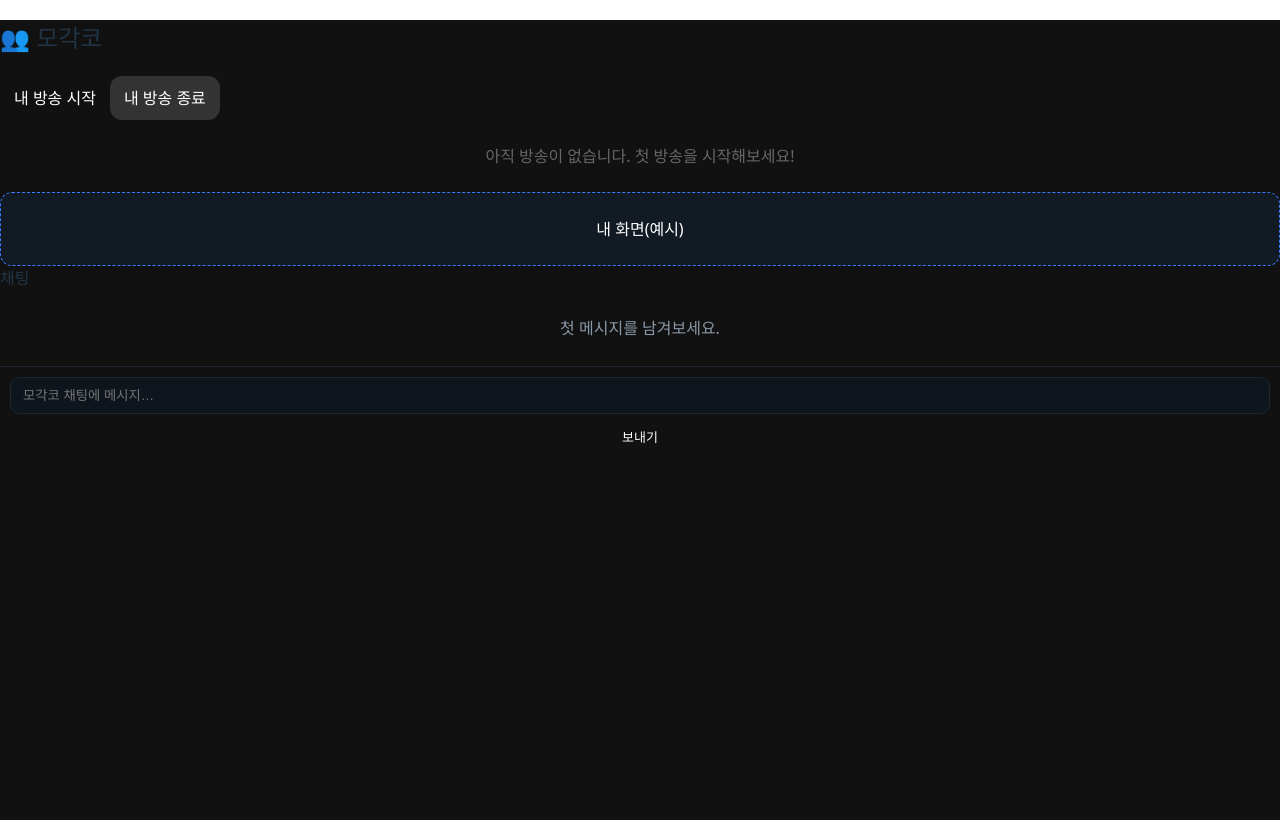
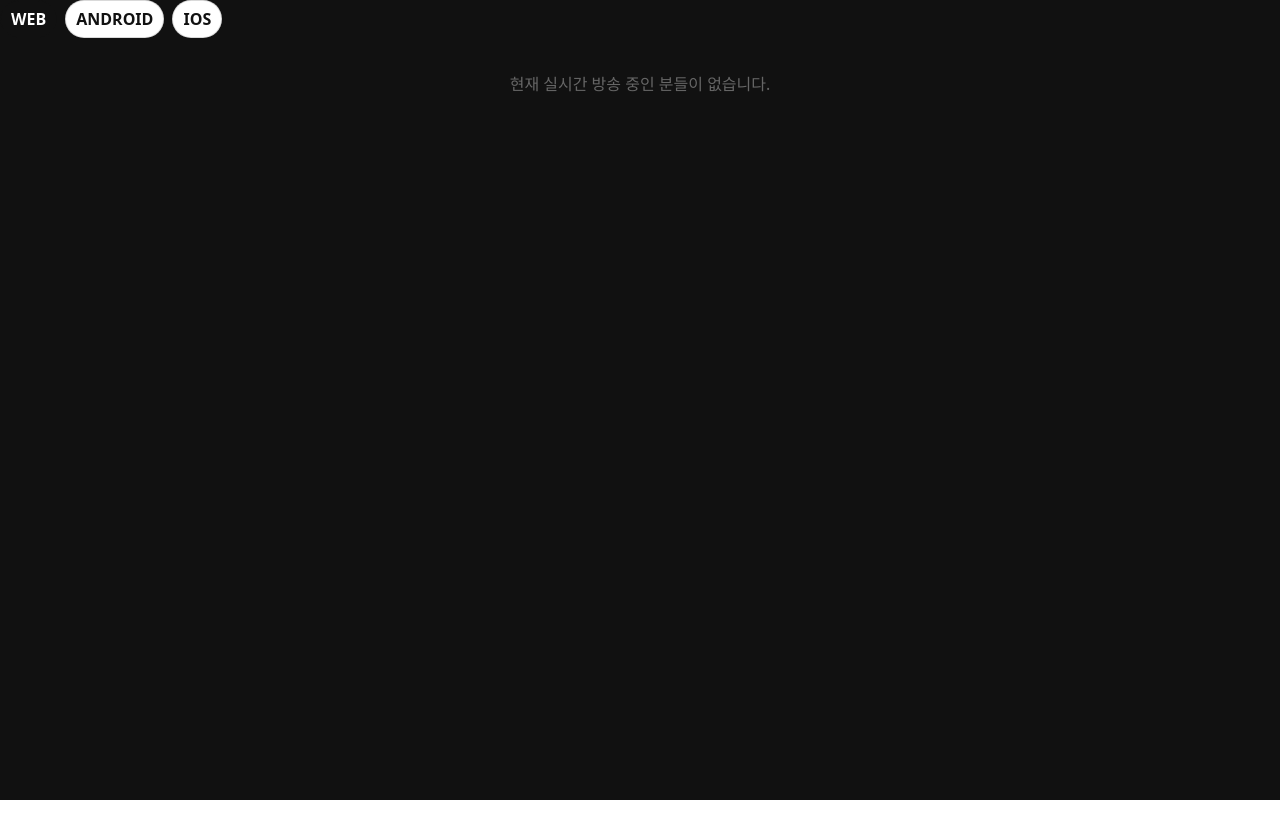
Before and after one commit to TaeDongUm/devCampHub, a React app in the folder frontend/: page /camp/1/mogakco in a window 1280 px wide. Built offline with nearby package versions, Linux system fonts and the light colour scheme; the HTML template or start-up script is replaced by a standard one.

Commit message:
feat: 체크인시 방송 설정 모달 및 본인의 방송은 모달창으로 관리

```diff
--- a/frontend/src/pages/Mogakco.tsx
+++ b/frontend/src/pages/Mogakco.tsx
@@ -1,74 +1,94 @@
+// src/pages/Mogakco.tsx  (신규)
 import React, { useMemo, useState } from "react";
-import { useParams } from "react-router-dom";
-import ChatPanel from "../pages/ChatPanel";
+import ChatPage from "./ChatPage";
 
-type Stream = { id: string; owner: string; title: string; on: boolean };
+type Tab = "WEB" | "ANDROID" | "IOS";
+type Stream = {
+  id: string;
+  owner: string;
+  title: string;
+  track: Tab;
+  viewers: number;
+  startedAt: number;
+};
 
-export default function Mogakco() {
-  const { campId } = useParams();
-  const nickname = localStorage.getItem("nickname") || "익명";
-  const key = `mogakco:${campId}`;
+export default function Mogakco({
+  campId,
+}: // isStreaming,
+// onOpenCheckin,
+// onStopStreaming,
+{
+  campId: string;
+  isStreaming: boolean;
+  onOpenCheckin: () => void;
+  onStopStreaming: () => void;
+}) {
+  const myTrack = (localStorage.getItem("profile:track") as Tab) || "WEB";
+  const [tab, setTab] = useState<Tab>(myTrack);
 
-  const [streams, setStreams] = useState<Stream[]>(() =>
-    JSON.parse(localStorage.getItem(key) || "[]")
+  const all = (JSON.parse(localStorage.getItem(`streams:${campId}`) || "[]") as Stream[]).sort(
+    (a, b) => b.startedAt - a.startedAt
   );
+  const list = useMemo(() => all.filter((s) => s.track === tab), [all, tab]);
 
-  const myId = useMemo(() => {
-    const id = localStorage.getItem("me:id") || `me-${Math.random().toString(36).slice(2, 7)}`;
-    localStorage.setItem("me:id", id);
-    return id;
-  }, []);
-
-  const start = () => {
-    const title = prompt("방송 제목을 입력하세요", `${nickname}의 모각코`);
-    if (!title) return;
-    const me: Stream = { id: myId, owner: nickname, title, on: true };
-    const next = [...streams.filter((s) => s.id !== myId), me];
-    setStreams(next);
-    localStorage.setItem(key, JSON.stringify(next));
-  };
-
-  const stop = () => {
-    const next = streams.map((s) => (s.id === myId ? { ...s, on: false } : s));
-    setStreams(next);
-    localStorage.setItem(key, JSON.stringify(next));
-  };
+  // 시청 모달
+  const [watch, setWatch] = useState<Stream | null>(null);
 
   return (
-    <section className="room">
-      <div className="room-head">
-        <h2>👥 모각코</h2>
-        <div className="room-actions">
-          <button className="btn" onClick={start}>
-            내 방송 시작
+    <div>
+      {/* 탭 */}
+      <div style={{ display: "flex", gap: 8, marginBottom: 10 }}>
+        {(["WEB", "ANDROID", "IOS"] as Tab[]).map((t) => (
+          <button key={t} className={`chip ${tab === t ? "on" : ""}`} onClick={() => setTab(t)}>
+            {t}
           </button>
-          <button className="btn ghost" onClick={stop}>
-            내 방송 종료
-          </button>
-        </div>
-      </div>
-
-      <div className="mogak-grid">
-        {streams.length === 0 && (
-          <div className="empty">아직 방송이 없습니다. 첫 방송을 시작해보세요!</div>
-        )}
-        {streams.map((s) => (
-          <div key={s.id} className={`mogak-card ${s.on ? "on" : "off"}`}>
-            <div className="mogak-thumb">{s.on ? "ON AIR" : "OFF"}</div>
-            <div className="mogak-meta">
-              <div className="mogak-title">{s.title}</div>
-              <div className="muted">by {s.owner}</div>
-            </div>
-          </div>
         ))}
       </div>
 
-      <div className="room-split">
-        <div className="room-video">
-          <div className="video-surface on">내 화면(예시)</div>
+      {/* 방송 카드 목록 */}
+      {list.length === 0 ? (
+        <div className="empty">현재 실시간 방송 중인 분들이 없습니다.</div>
+      ) : (
+        <div className="mine-grid" style={{ gridTemplateColumns: "repeat(12, 1fr)" }}>
+          {list.map((s) => (
+            <div
+              key={s.id}
+              className="mine-card"
+              style={{ gridColumn: "span 4", cursor: "pointer" }}
+              onClick={() => setWatch(s)}
+            >
+              <div className="video-surface" style={{ height: 120, marginBottom: 8 }}>
+                🎥 {s.title}
+              </div>
+              <div className="meta">
+                <strong>{s.owner}</strong> · {s.track}
+              </div>
+              <div className="meta">{s.viewers}명 시청 중</div>
+            </div>
+          ))}
         </div>
-        <ChatPanel channel={`chat:mogakco:${campId}`} placeholder="모각코 채팅에 메시지…" />
-      </div>
-    </section>
+      )}
+
+      {/* 시청 모달 */}
+      {watch && (
+        <div className="modal-bg" onClick={() => setWatch(null)}>
+          <div className="modal" onClick={(e) => e.stopPropagation()}>
+            <h3>{watch.title}</h3>
+            <div className="video-surface on" style={{ height: 320 }}>
+              🙋 {watch.owner} 님 방송 (가상 플레이어)
+            </div>
+            <div className="modal-sub">
+              {watch.track} · {watch.viewers}명 시청 중
+            </div>
+            <ChatPage channel={`chat:mogakco:${campId}:${watch.id}`} placeholder="채팅 입력…" />
+            <div className="modal-actions">
+              <button className="btn ghost" onClick={() => setWatch(null)}>
+                닫기
+              </button>
+            </div>
+          </div>
+        </div>
+      )}
+    </div>
   );
 }
```
